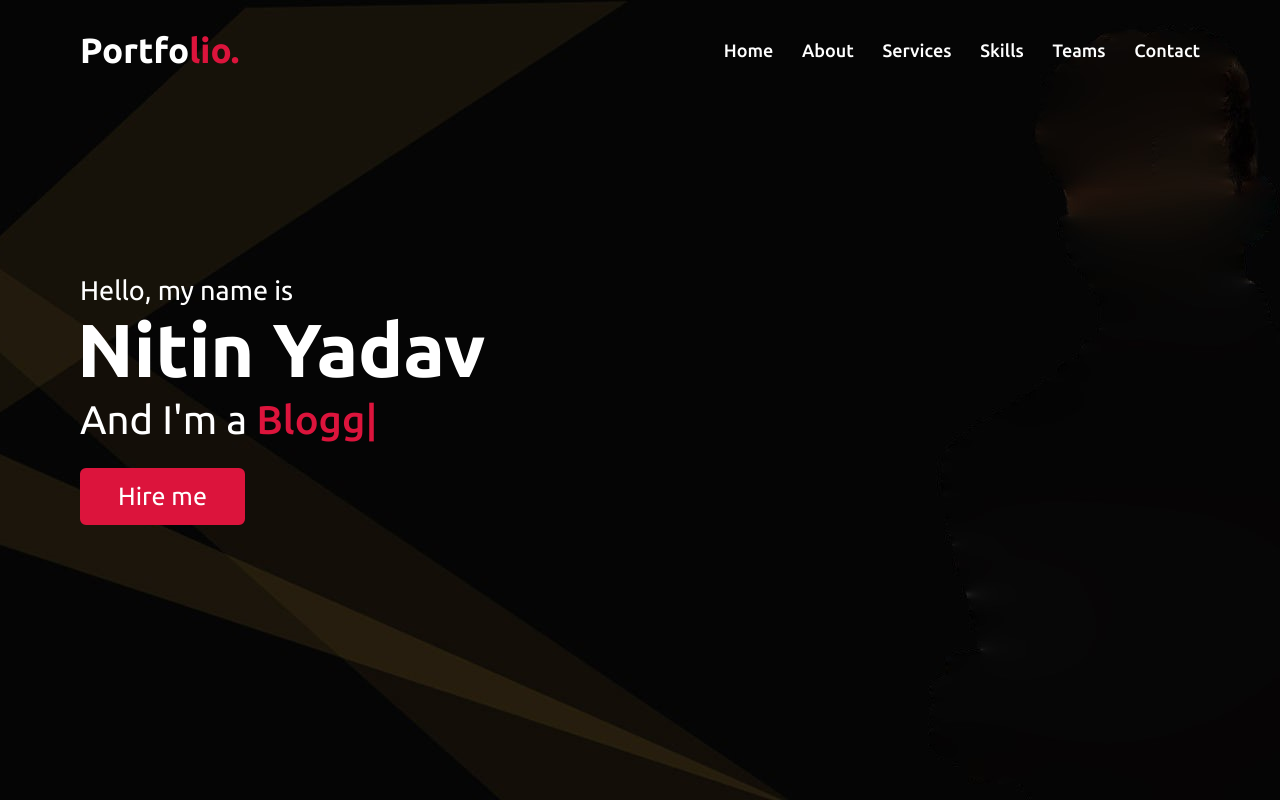
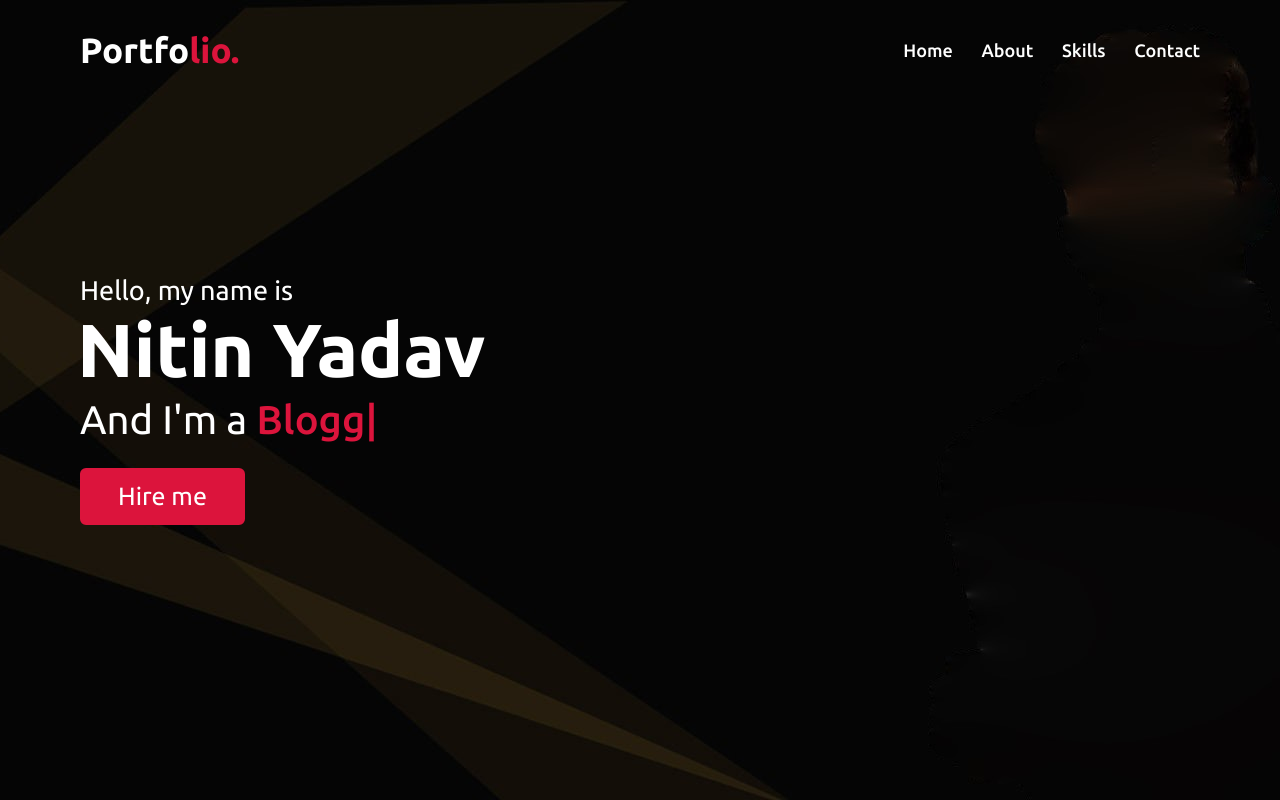
Before and after one commit to jaikishanapp/portfolio, a plain HTML site: page index.html in a window 1280 px wide. Shown: the top 800 px of the page. Drawn offline with nearby package versions, Linux system fonts and the light colour scheme.

Commit message:
title bar chn

```diff
--- a/index.html
+++ b/index.html
@@ -1,10 +1,10 @@
 <!DOCTYPE html>
-<!-- Created By CodingNepal -->
+<!-- Created By Nitin Yadav -->
 <html lang="en">
 <head>
     <meta charset="UTF-8">
     <meta name="viewport" content="width=device-width, initial-scale=1.0">
-    <title>Personal Portfolio Website</title>
+    <title>Nitin Yadav</title>
     <link rel="stylesheet" href="style.css">
     <script src="https://kit.fontawesome.com/a076d05399.js"></script>
     <script src="https://code.jquery.com/jquery-3.5.1.min.js"></script>
@@ -24,9 +24,9 @@
             <ul class="menu">
                 <li><a href="#home" class="menu-btn">Home</a></li>
                 <li><a href="#about" class="menu-btn">About</a></li>
-                <li><a href="#services" class="menu-btn">Services</a></li>
+                <!--<li><a href="#services" class="menu-btn">Services</a></li> -->
                 <li><a href="#skills" class="menu-btn">Skills</a></li>
-                <li><a href="#teams" class="menu-btn">Teams</a></li>
+               <!-- <li><a href="#teams" class="menu-btn">Teams</a></li> -->
                 <li><a href="#contact" class="menu-btn">Contact</a></li>
             </ul>
             <div class="menu-btn">
```
